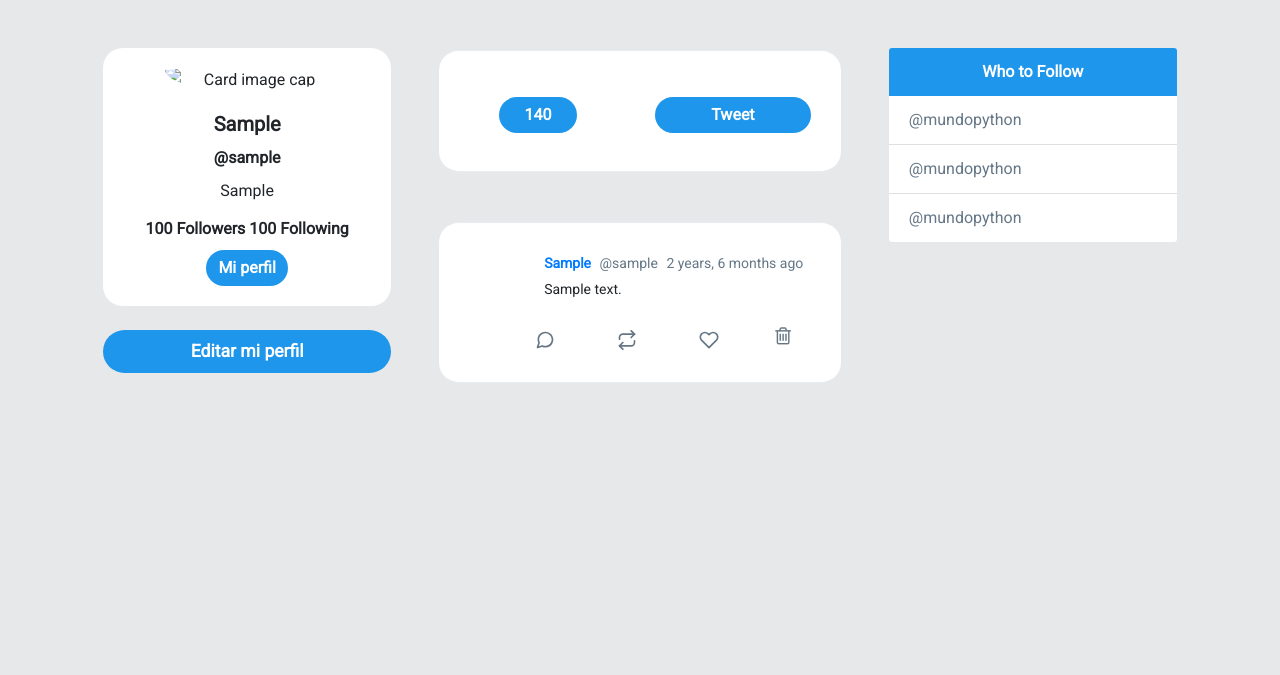
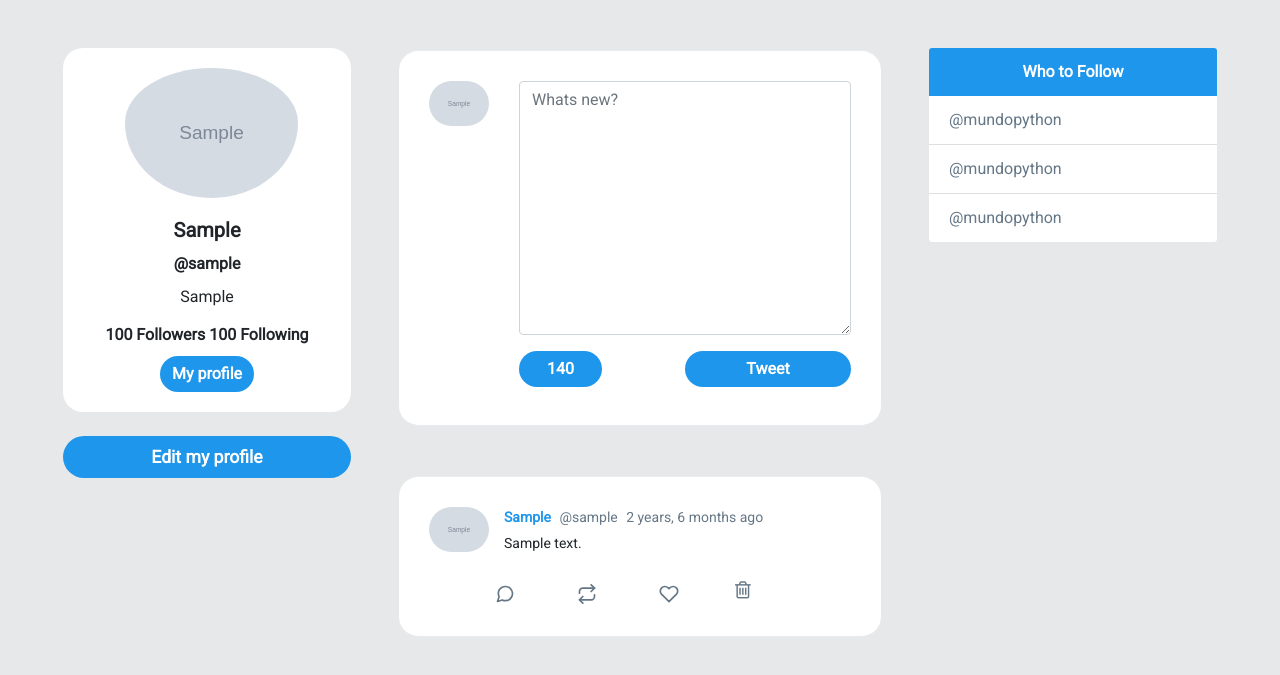
Before and after one commit to Abvgg/TwitterClone, a Django app: page / in a window 1280 px wide. Shown: the part 56-731 px from the top of the page. Run offline with Django 4.2, Linux system fonts and the light colour scheme; a user stored in the database is signed in; tables that the repository leaves empty hold one stand-in row (values such as "Sample post"); grey boxes marked "Sample" are stand-in pictures; parts of the project's set-up code (start-up, migrations or seed data) failed here and were passed over; some libraries are stand-ins or nearby versions.

Commit message:
Post + profile

```diff
--- a/twitterclone/twitter/forms.py
+++ b/twitterclone/twitter/forms.py
@@ -1,10 +1,20 @@
-from dataclasses import field
+from dataclasses import field, fields
 from django import forms
 from django.contrib.auth.forms import UserCreationForm
 from django.contrib.auth.models import User
+from .models import Post, Profile
+
 
 class UserRegisterForm(UserCreationForm):
 
     class Meta:
         model = User
         fields = ['first_name', 'username', 'email', 'password1', 'password2']
+
+
+class PostForm(forms.ModelForm):
+    content = forms.CharField(widget=forms.Textarea(attrs={'class':'form-control w-100', 'id':'contentsBox', 'row':'3', 'placeholder':'Whats new?'}))
+
+    class Meta:
+        model = Post
+        fields = ['content']
--- a/twitterclone/twitter/models.py
+++ b/twitterclone/twitter/models.py
@@ -1,3 +1,4 @@
+from email.policy import default
 from tkinter import CASCADE
 from django.db import models
 from django.contrib.auth.models import User
@@ -7,7 +8,7 @@
 class Profile(models.Model):
     user = models.OneToOneField(User, on_delete=models.CASCADE)
     boi = models.CharField(default='Hello, twitter', max_length=100)
-    #image
+    image = models.ImageField(default='default.png')
 
     def __str__(self):
         return f'Profile {self.user.username}'
--- a/twitterclone/twitter/templates/twitter/editar.html
+++ b/twitterclone/twitter/templates/twitter/editar.html
@@ -16,7 +16,8 @@
                     <form class="col pr-0" method="post" enctype="multipart/form-data">
                         {% csrf_token %}
                         <div class="input-wrapper">
-                            <label>Nombre</label>
+                            <label>Name</label>
+
 
                         </div>
                         <div class="input-wrapper">
--- a/twitterclone/twitter/templates/twitter/login.html
+++ b/twitterclone/twitter/templates/twitter/login.html
@@ -18,8 +18,9 @@
                 <label for="password-id">Password {{ form.password }}</label>
             </div>
 
+            {% if form.errors %}
             <p>Username or password not correct.</p>
-
+            {% endif %}
 
             <button class="twitter-btn">Log in</button>
         </form>
--- a/twitterclone/twitter/templates/twitter/newsfeed.html
+++ b/twitterclone/twitter/templates/twitter/newsfeed.html
@@ -9,7 +9,7 @@
                 <div class="card " style="width: 18rem; text-align:center;border-radius: 20px;">
                     <img class="card-img-top rounded-circle"
                         style="width:60%; position: relative;left: 62px;padding-top: 20px;"
-                        src="" alt="Card image cap">
+                        src="{{ request.user.profile.image.url }}" alt="Card image cap">
                     <div class="card-body">
                         <h5 class="card-title font-weight-bold">{{ request.user.first_name }}</h5>
                         <h6 class="card-title font-weight-bold">@{{ request.user }}</h6>
@@ -19,13 +19,13 @@
                             100 Followers
                             100 Following
                         </h6>
-                        <a href="#" class="btn  text-white rounded-pill">Mi perfil</a>
+                        <a href="#" class="btn  text-white rounded-pill">My profile</a>
                     </div>
 
                 </div>
                 <a href="" id="addATweetLeft" onclick="addTweet()" type="button"
                 style="border-radius: 30px; font-size: 1.1rem; font-weight:bold;"
-                class="btn btn-lg btn-block mt-4 text-white ">Editar mi perfil</a>
+                class="btn btn-lg btn-block mt-4 text-white ">Edit my profile</a>
             </div>
         </div>
         <!-- End Barra Izquierda -->
@@ -37,13 +37,14 @@
                 <div class="d-flex">
                     <div class="col-xs">
                         <!-- Image form -->
-                        <img src="" alt="" class="avator">
+                        <img src="{{ request.user.profile.image.url }}" alt="" class="avator">
                         <!-- Formulario -->
                     </div>
 
                     <!-- Formulario -->
                     <form class="col pr-0" method="post">
-
+                        {% csrf_token %}
+                        {{ form.content }}
                         <div class="container d-flex" style="padding: 1rem 0 0 0;">
                             <div id="leftBtn">
                                 <div id="charBadge" class="badge badge-pill badge-primary ml-2"
@@ -71,10 +72,10 @@
                 <!-- FOR LOOP HERE -->
                 <div class="tweet-wrap" style="border-radius:20px">
                     <div class="tweet-header">
-                        <img src=""
+                        <img src="{{ post.user.profile.image.url }}"
                             alt="" class="avator">
                         <div class="tweet-header-info">
-                            <a href="">
+                            <a href="{% url 'profile' post.user %}">
                             {{post.user.first_name}}
                             </a>
                             <span>@{{ post.user }}</span><span>
@@ -127,13 +128,13 @@
 
 
                         <!-- DELETE -->
-
+                        {% if request.user == post.user %}
                         <div class="trash">
-                            <a href="" style="background: white; border: none;">
+                            <a href="{% url 'delete' post.id %}" style="background: white; border: none;">
                                 <i class="fa fa-trash-o" style="color:#657786; font-size: 20px" aria-hidden="true"></i>
                             </a>
                         </div>
-
+                       {% endif %}
                         <!-- END-DELETE -->
                     </div>
                 </div>
--- a/twitterclone/twitter/urls.py
+++ b/twitterclone/twitter/urls.py
@@ -1,6 +1,9 @@
+from xml.dom.minidom import Document
+from django.conf import settings
 from django.urls import path
 from . import views
 from django.contrib.auth.views import LoginView, LogoutView
+from django.conf.urls.static import static
 
 
 urlpatterns = [
@@ -8,4 +11,7 @@
     path('register/', views.register, name='register'),
     path('login/', LoginView.as_view(template_name='twitter/login.html'), name='login'),
     path('logout/', LogoutView.as_view(), name='logout'),
-]
+    path('delete/<int:post_id>/', views.delete, name='delete'),
+    path('profile/<str:username>/', views.profile, name='profile'),
+
+] + static(settings.MEDIA_URL, document_root=settings.MEDIA_ROOT)
--- a/twitterclone/twitter/views.py
+++ b/twitterclone/twitter/views.py
@@ -1,12 +1,25 @@
 import imp
 from django.shortcuts import redirect, render
 from .models import Profile, Post
-from .forms import UserRegisterForm
+from .forms import UserRegisterForm, PostForm, ProfileUpdateForm, UserUpdateForm
+from django.contrib.auth.models import User
+
 
 def home(request):
     posts = Post.objects.all()
-    context = {'posts':posts}
+    if request.method == 'POST':
+        form = PostForm(request.POST)
+        if form.is_valid():
+            post = form.save(commit=False)
+            post.user = request.user
+            post.save()
+            return redirect('home')
+    else:
+        form = PostForm()
+
+    context = {'posts':posts, 'form': form}
     return render(request, 'twitter/newsfeed.html', context)
+
 
 def register(request):
     if request.method == 'POST':
@@ -19,3 +32,16 @@
 
     context = {'form': form}
     return render(request, 'twitter/register.html', context)
+
+
+def delete(request, post_id):
+    post = Post.objects.get(id=post_id)
+    post.delete()
+    return redirect('home')
+
+
+def profile(request, username):
+    user = User.objects.get(username=username)
+    posts = user.posts.all()
+    context = {'user':user, 'posts':posts}
+    return render(request, 'twitter/profile.html', context)
--- a/twitterclone/twitterclone/settings.py
+++ b/twitterclone/twitterclone/settings.py
@@ -10,6 +10,7 @@
 https://docs.djangoproject.com/en/4.0/ref/settings/
 """
 
+import os
 from pathlib import Path
 
 # Build paths inside the project like this: BASE_DIR / 'subdir'.
@@ -130,6 +131,10 @@
 LOGIN_REDIRECT_URL = 'home'
 LOGOUT_REDIRECT_URL = 'login'
 
+
+MEDIA_ROOT = os.path.join(BASE_DIR, 'media')
+MEDIA_URL = '/media/'
+
 # Default primary key field type
 # https://docs.djangoproject.com/en/4.0/ref/settings/#default-auto-field
 
```
Also changed, not shown: twitterclone/twitter/templates/twitter/profile.html (+12 -11 lines), twitterclone/media/519px-Naruto-itachi-uchiha-anime-tribute-1239755-1280x0.png (added), twitterclone/media/images.png (added), twitterclone/twitter/migrations/0002_profile_image.py (added).
